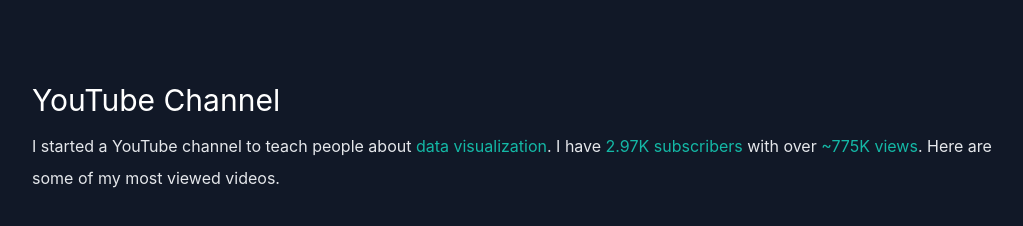
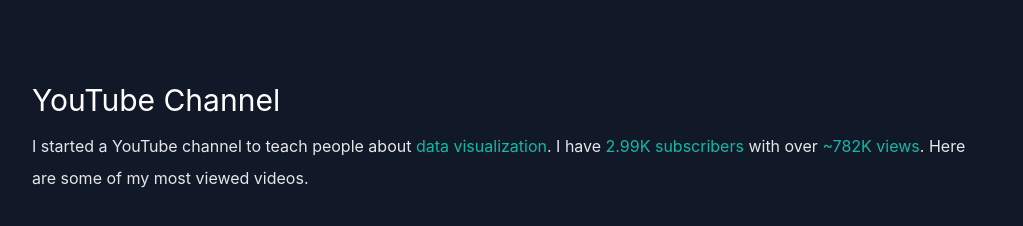
Before and after one commit to matthewhefferon/portfolio, a Next.js app: page / in a window 1280 px wide. Shown: the part 3360-3586 px from the top of the page, without its empty margins (128-1151 px from the left). Built offline with nearby package versions, Linux system fonts and the light colour scheme.

Commit message:
Update youtube stats

```diff
--- a/pages/index.js
+++ b/pages/index.js
@@ -306,8 +306,8 @@
               I started a YouTube channel to teach people about{" "}
               <span className="text-teal-500">data visualization</span>. I have
               {" "}
-              <span className="text-teal-500">2.97K subscribers</span> with over{" "}
-              <span className="text-teal-500">~775K views</span>. Here are some
+              <span className="text-teal-500">2.99K subscribers</span> with over{" "}
+              <span className="text-teal-500">~782K views</span>. Here are some
               of my most viewed videos.
             </p>
           </div>
```
